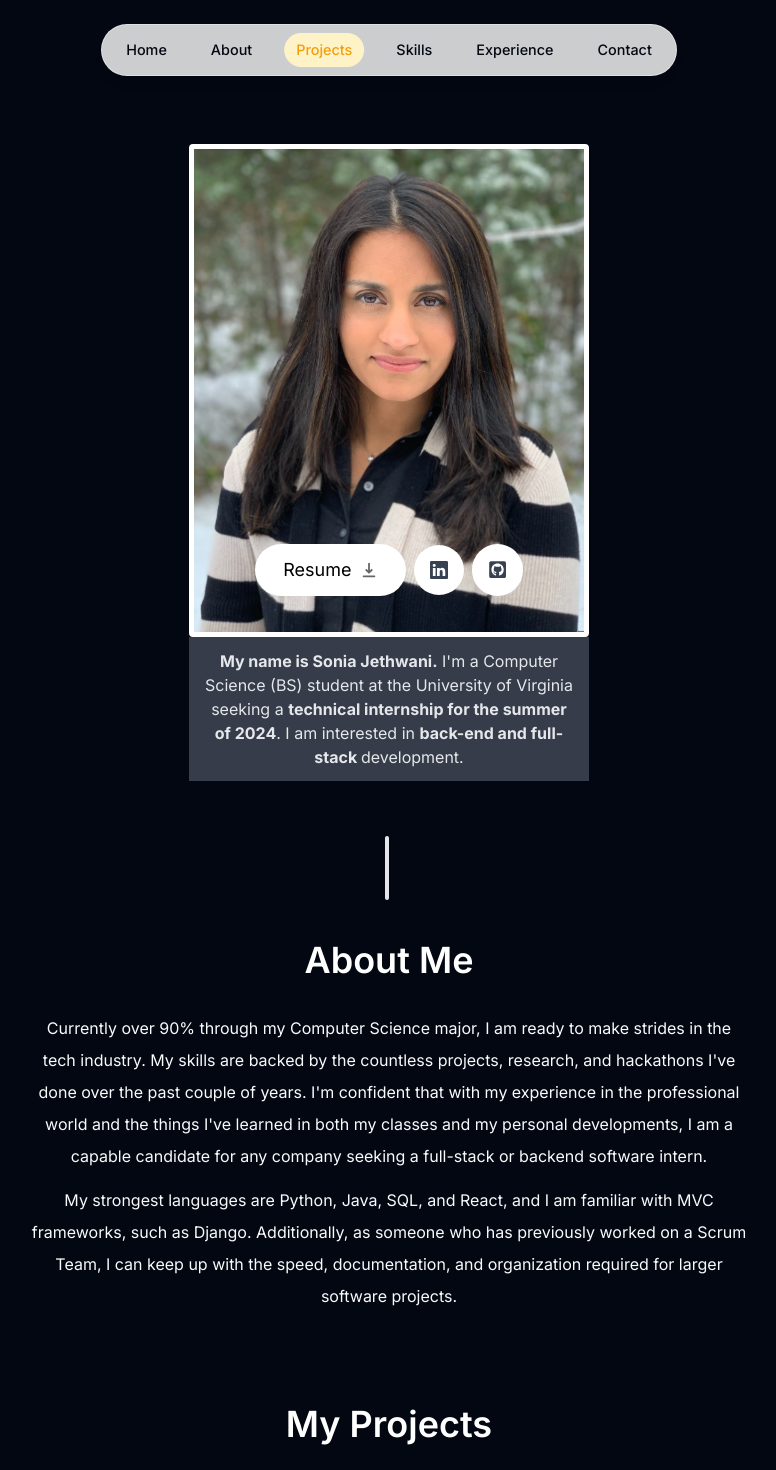
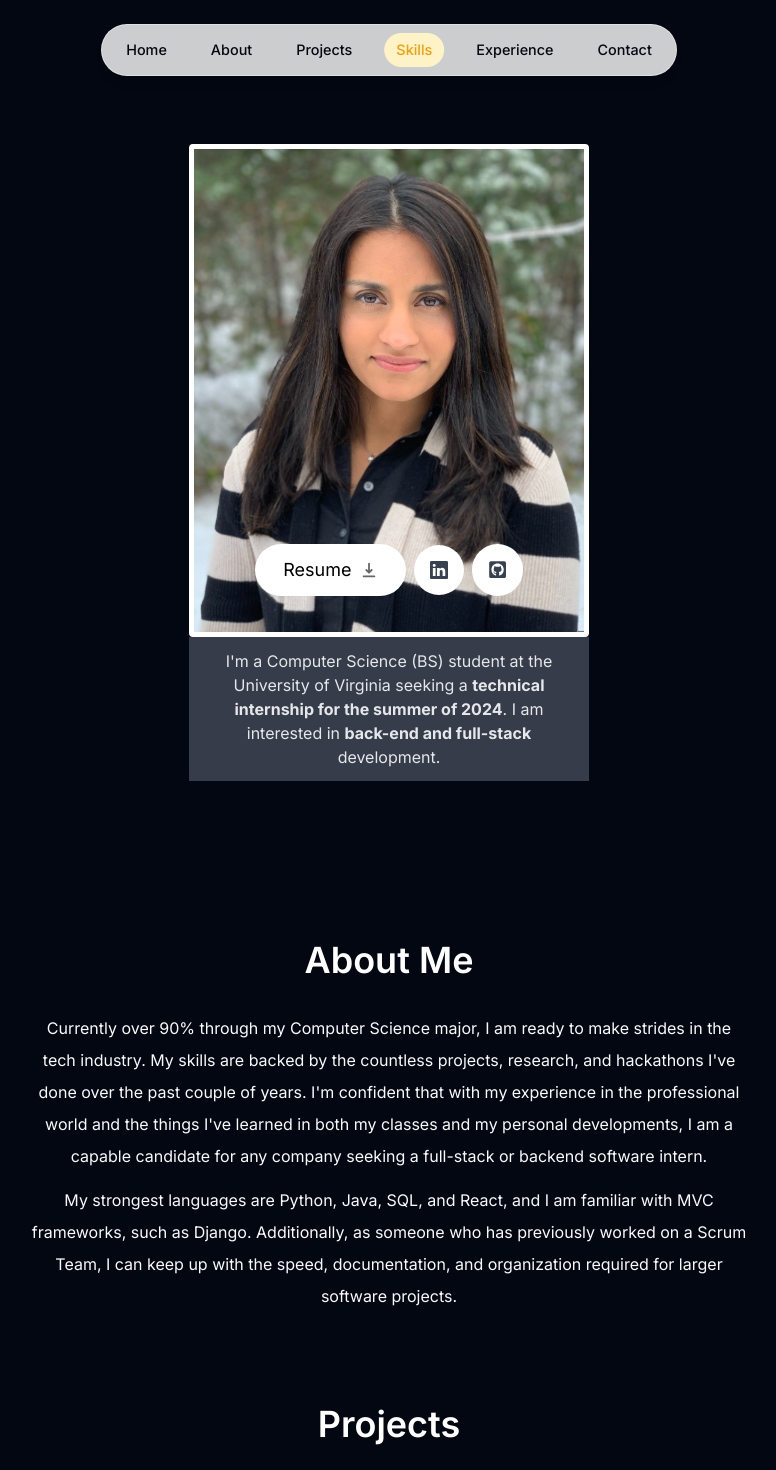
Before and after one commit to soniajethwani/Portfolio-Website, a Next.js app: page / in a window 1280 px wide. Shown: the top 1470 px of the page, without its empty margins (251-1027 px from the left). Built offline with nearby package versions, Linux system fonts and the light colour scheme.

Commit message:
skills section complete

```diff
--- a/app/page.tsx
+++ b/app/page.tsx
@@ -2,6 +2,7 @@ import Intro from "@/components/intro";
 import SectionDivider from "@/components/section-divider";
 import About from "@/components/about";
 import Projects from "@/components/projects";
+import Skills from "@/components/skills";
 
 export default function Home() {
   return (
@@ -10,6 +11,7 @@ export default function Home() {
       <SectionDivider />
       <About />
       <Projects />
+      <Skills />
     </main>
   )
 }
--- a/components/intro.tsx
+++ b/components/intro.tsx
@@ -35,7 +35,7 @@ export default function Intro() {
               className="rounded object-cover border-[0.35rem] border-white" />
                 <div className="bottom-0 px-4 py-3 bg-gray-500/50 w-full">
                 <p className="text-gray-200 text-center">
-                    <span className="font-bold">My name is Sonia Jethwani.</span> I'm a Computer Science (BS) student at the University of Virginia seeking a {" "}
+                     I'm a Computer Science (BS) student at the University of Virginia seeking a {" "}
                     <span className="font-bold">technical internship for the summer of 2024</span>. I am interested in {" "}
                     <span className="font-bold">back-end and full-stack </span> development.
                 </p>
--- a/components/projects.tsx
+++ b/components/projects.tsx
@@ -2,7 +2,7 @@
 
 import { projectsData } from '@/lib/data'
 import Project from "./project";
-import React, {useEffect} from "react";
+import React from "react";
 import {motion} from "framer-motion";
 import { useSectionInView } from '@/lib/hooks';
 
@@ -16,7 +16,7 @@ export default function Projects() {
     transition={{ delay: 2, duration: 4, type: "spring", stiffness: 125}}
     id="projects"
     className='scroll-mt-20'>
-      <h2 className='text-center text-4xl font-semibold capitalize mb-8 text-white'>My Projects</h2>
+      <h2 className='text-center text-4xl font-semibold capitalize mb-8 text-white'>Projects</h2>
       <div>
         {projectsData.map((project, index) => (
             <React.Fragment key={index}>
--- a/components/section-divider.tsx
+++ b/components/section-divider.tsx
@@ -5,7 +5,7 @@ import {motion} from "framer-motion";
 export default function SectionDivider() {
   return (
     <motion.div
-    className="bg-gray-200 mt-60 w-1 h-16 rounded-full sm:block dark:bg-opacity-20"
+    className="bg-gray-9500 mt-60 w-1 h-16 rounded-full sm:block dark:bg-opacity-20"
     initial={{ y: -100, x: "-50%", opacity: 0 }}
     animate={{ y: 0, x: "-50%", opacity: 1 }}
     transition={{ delay: 0.5, duration: 2, type: "spring" }}
--- /dev/null
+++ b/components/skills.tsx
@@ -0,0 +1,45 @@
+"use client";
+
+import { skillsData } from '@/lib/data'
+import React from 'react'
+import { useSectionInView } from '@/lib/hooks';
+import {motion} from "framer-motion";
+
+const fadeInAnimationVariants = {
+    initial: {
+        opacity: 0,
+        y: 100,
+    },
+    animate: (index: number) => ({
+        opacity: 1,
+        y: 0,
+        transition: {
+            delay: 0.05 * index
+        }
+    })
+}
+
+export default function Skills() {
+  const {ref} = useSectionInView('Skills');
+  return (
+    <motion.section ref={ref} id="skills" className='mb-28 max-w-[53rem] scroll-mt-16 text-center sm:mb-40'
+    initial={{ opacity: 0, y: 100 }}
+    animate={{ opacity: 1, y: 0 }}
+    transition={{ delay: 2, duration: 4, type: "spring", stiffness: 125}}>
+      <h2 className='text-center text-4xl font-semibold capitalize mt-32 mb-8 text-white'>Skills</h2>
+      <ul className='text-gray-950 flex flex-wrap justify-center gap-2 text-lg'>
+      {skillsData.map((skill, index) => (
+            <motion.li className='bg-gray-200 border border-gray-200 rounded-full px-5 py-1 hover:scale-105 hover:bg-amber-500'
+            key={index}
+            variants={fadeInAnimationVariants}
+            initial="initial"
+            whileInView="animate"
+            viewport={{once:true}}
+            custom={index}>
+                {skill}
+            </motion.li>
+            ))}
+      </ul>
+    </motion.section>
+  )
+}
--- a/lib/data.ts
+++ b/lib/data.ts
@@ -85,8 +85,15 @@ export const projectsData = [
 ] as const;
 
 export const skillsData = [
+  "Java",
+  "Django",
+  "Python",
+  "Scrum",
+  "PostgreSQL",
+  "JSON",
   "HTML",
   "CSS",
+  "SQLite",
   "JavaScript",
   "TypeScript",
   "React",
@@ -94,14 +101,8 @@ export const skillsData = [
   "Node.js",
   "Git",
   "Tailwind",
-  "Prisma",
-  "MongoDB",
-  "Redux",
-  "GraphQL",
-  "Apollo",
-  "Express",
-  "PostgreSQL",
-  "Python",
-  "Django",
+  "Bootstrap",
   "Framer Motion",
+  "MatLab",
+  "Test Driven Development",
 ] as const;
```
